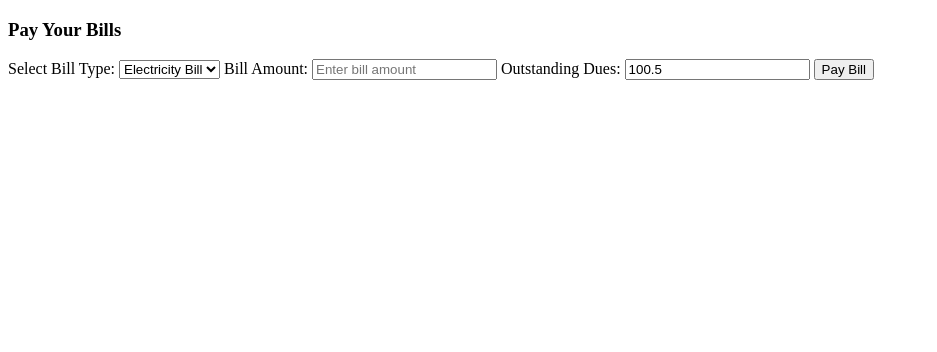
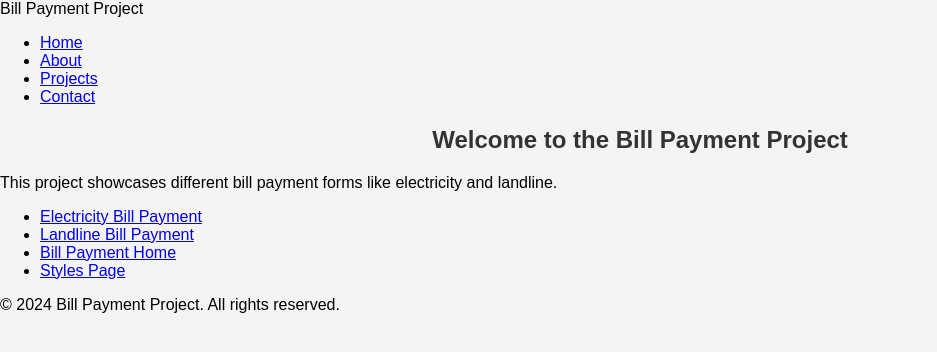
Before and after one commit to DrushtiGP/WT_Portfolio, a plain HTML site: page Bill_payment/index.html in a window 1280 px wide. Shown: the whole page, without its empty margins (0-937 px from the left). Drawn offline with Linux system fonts and the light colour scheme.

Commit message:
initial commit

```diff
--- a/Bill_payment/index.html
+++ b/Bill_payment/index.html
@@ -1,54 +1,43 @@
 <!DOCTYPE html>
 <html lang="en">
 <head>
-    <meta charset="UTF-8">
-    <meta name="viewport" content="width=device-width, initial-scale=1.0">
-    <title>Bill Payment Portal</title>
-    <style>
-    </style>
+  <meta charset="UTF-8">
+  <meta name="viewport" content="width=device-width, initial-scale=1.0">
+  <title>Bill Payment Project</title>
+  <link rel="stylesheet" href="style.css">
 </head>
 <body>
+  <!-- Header -->
+  <header>
+    <div class="logo">Bill Payment Project</div>
+    <nav>
+      <ul class="nav-links">
+        <li><a href="#home">Home</a></li>
+        <li><a href="#about">About</a></li>
+        <li><a href="#projects">Projects</a></li>
+        <li><a href="#contact">Contact</a></li>
+      </ul>
+    </nav>
+  </header>
 
-    <!-- Your existing home page link to different bills -->
+  <!-- Bill Payment Project Section -->
+  <section id="bill-payment">
+    <h2>Welcome to the Bill Payment Project</h2>
+    <p>This project showcases different bill payment forms like electricity and landline.</p>
 
-    <!-- Example Bill Payment Form -->
-    <div class="bill-form">
-        <h3>Pay Your Bills</h3>
+    <div class="projects-list">
+      <ul>
+        <li><a href="Bill_payment/electricity.html">Electricity Bill Payment</a></li>
+        <li><a href="Bill_payment/ladline.html">Landline Bill Payment</a></li>
+        <li><a href="Bill_payment/index.html">Bill Payment Home</a></li> <!-- Main page for Bill Payment project -->
+        <li><a href="Bill_payment/styles.html">Styles Page</a></li> <!-- Page with styles or any additional details -->
+      </ul>
+    </div>
+  </section>
 
-        <label for="billType">Select Bill Type:</label>
-        <select id="billType" onchange="updateOutstandingDues()">
-            <option value="electricity">Electricity Bill</option>
-            <option value="water">Water Bill</option>
-            <option value="landline">Landline Bill</option>
-        </select>
-
-        <label for="billAmount">Bill Amount:</label>
-        <input type="number" id="billAmount" placeholder="Enter bill amount" required>
-
-        <label for="dueAmount">Outstanding Dues:</label>
-        <input type="number" id="dueAmount" readonly>
-
-        <input type="submit" value="Pay Bill">
-    </div>
-
-    <script>
-        // Simulated outstanding dues data
-        const duesData = {
-            electricity: 100.50,
-            water: 50.75,
-            landline: 30.00
-        };
-
-        // Function to update the Outstanding Dues dynamically
-        function updateOutstandingDues() {
-            const billType = document.getElementById('billType').value;
-            const dueAmount = duesData[billType]; // Get dues based on the bill type
-            document.getElementById('dueAmount').value = dueAmount;
-        }
-
-        // Initialize the Outstanding Dues on page load
-        window.onload = updateOutstandingDues;
-    </script>
-
+  <!-- Footer -->
+  <footer>
+    <p>© 2024 Bill Payment Project. All rights reserved.</p>
+  </footer>
 </body>
 </html>
```
